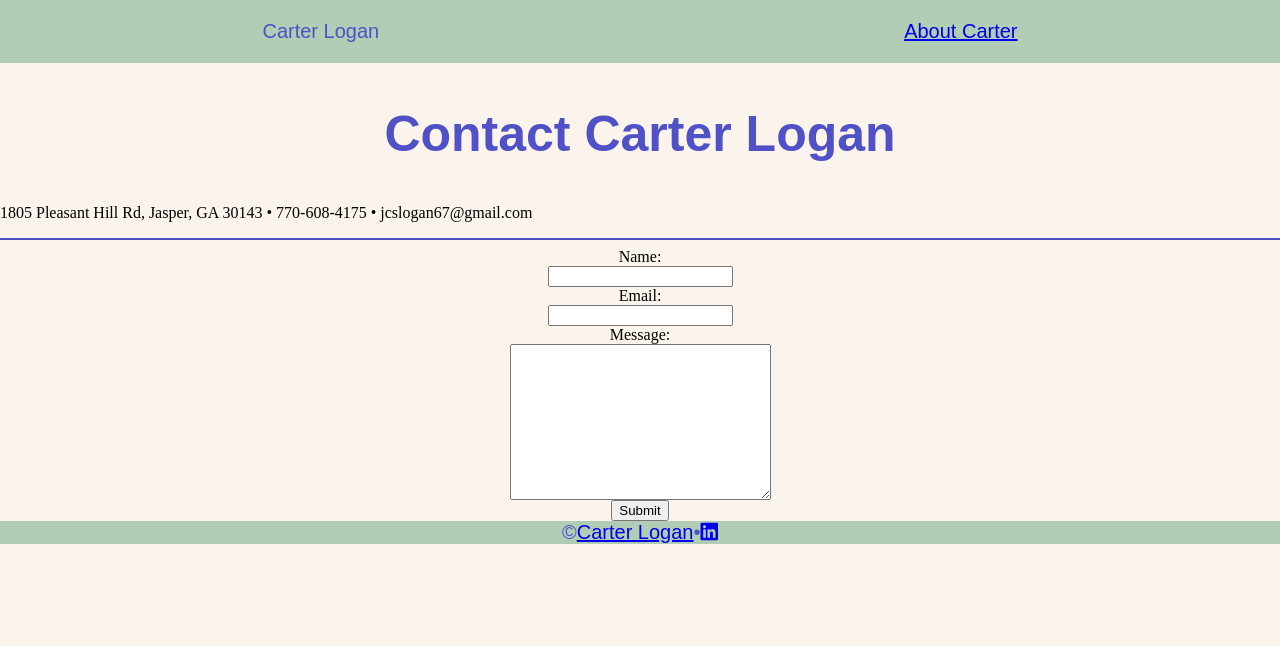
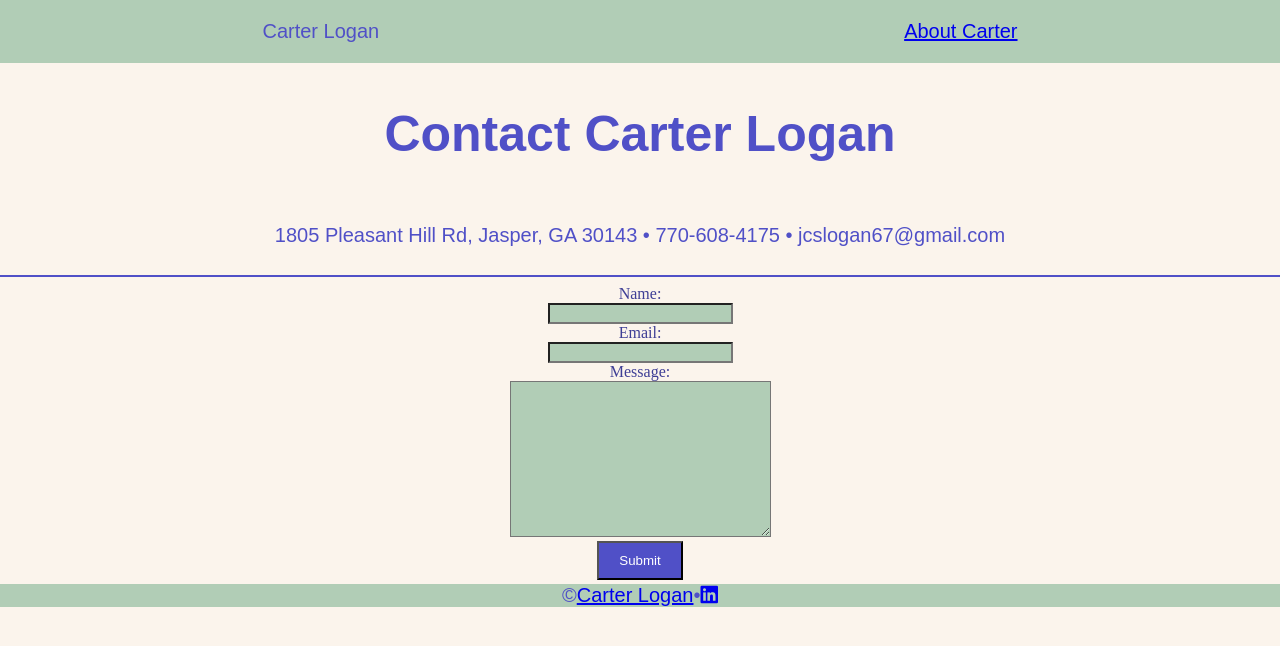
Before and after one commit to carterTriesCode/resume, a plain HTML site: page contact.html in a window 1280 px wide. Drawn offline with Linux system fonts and the light colour scheme; a web font is replaced by a local one.

Commit message:
Edited contact page

```diff
--- a/contact.html
+++ b/contact.html
@@ -14,7 +14,7 @@
         <p> Carter Logan </p>
         <p><a href="index.html">About Carter</a></p>
     </nav>
-    <section>
+    <section id="address">
         <h1> Contact Carter Logan </h1>
         <p> 1805 Pleasant Hill Rd, Jasper, GA 30143 • 770-608-4175 • jcslogan67@gmail.com
     </section>
--- a/css/style.css
+++ b/css/style.css
@@ -47,6 +47,8 @@ img {
     color: #5050c7;
     font-family: Arial, Helvetica, sans-serif;
     font-size: 20px;
+    display: grid;
+    justify-content: center;
 }
 
 #tag_line {
@@ -70,7 +72,7 @@ section h2 {
 
 #education {
     display: grid;
-    justify-items: center;
+    justify-content: center;
     color: #3e3e95;
     font-family: Arial, Helvetica, sans-serif;
     font-size: 20px;
@@ -138,4 +140,22 @@ section a:hover {
     display: flex;
     flex-direction: column;
     align-items: center;
+    color:#3e3e95;
 }
+
+form.one-col input[type="text"],
+form.one-col input[type="email"],
+Textarea {
+    background-color: hsl(131, 22%, 75%);
+    color:#3e3e95;
+}
+
+input[type="submit"] {
+    background-color: #5050c7;
+    color: white;
+    padding: 10px 20px;
+    margin: 4px;
+}
+input[type="submit"]:hover {
+    background-color: #3e3e95;
+}
```
